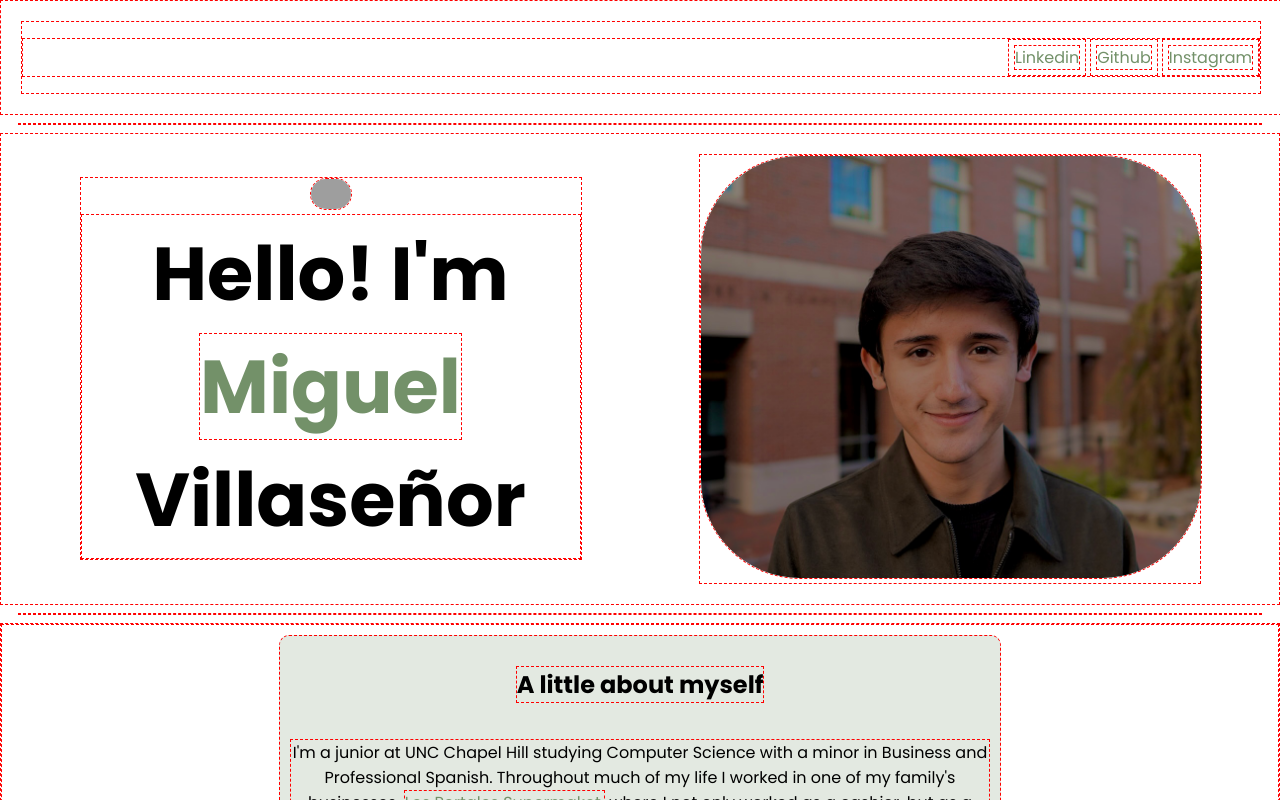
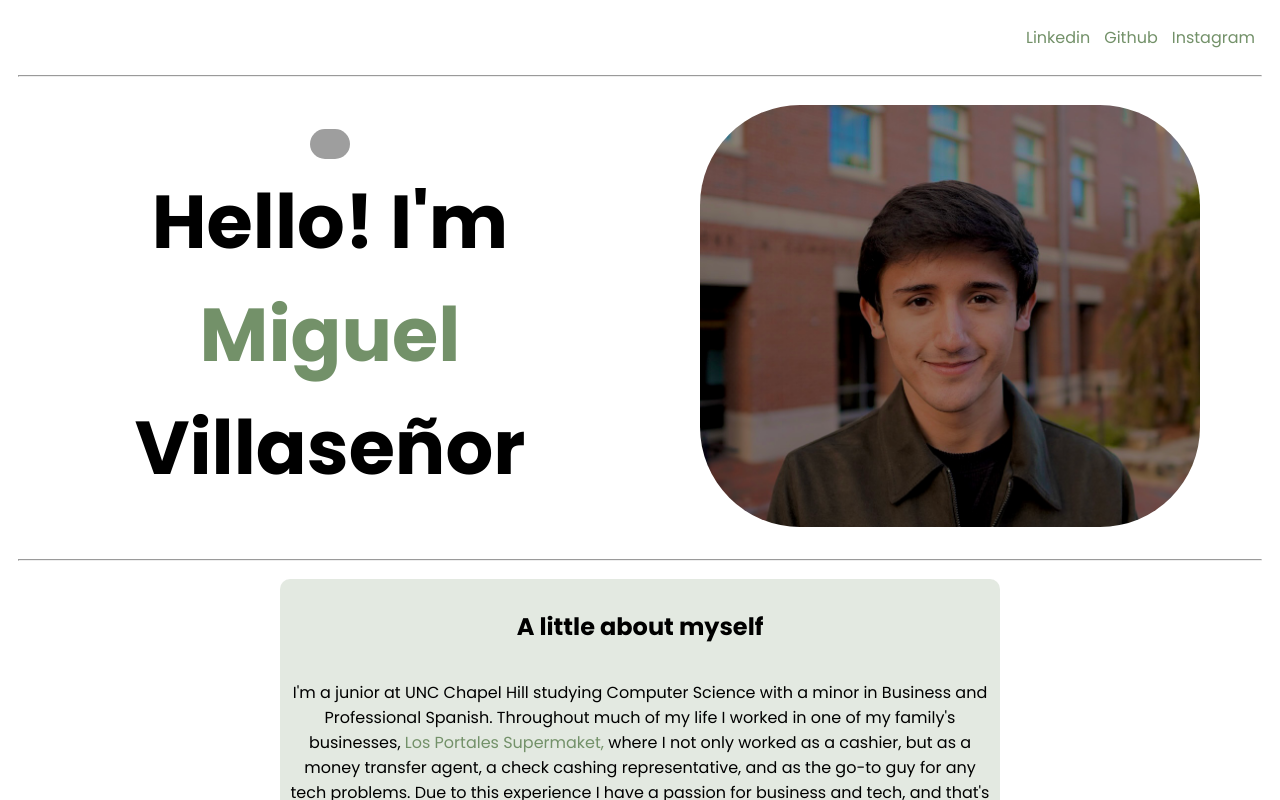
Before and after one commit to miguel1453/About-Me, a plain HTML site: page index.html in a window 1280 px wide. Drawn offline with Linux system fonts and the light colour scheme; grey boxes are pictures that could not be loaded.

Commit message:
Update index.css

```diff
--- a/index.css
+++ b/index.css
@@ -8,7 +8,7 @@ html,body {
 }
 
 body * {
-    border: dashed 1px red;
+    /* border: dashed 1px red; */
 
 }
 
```
